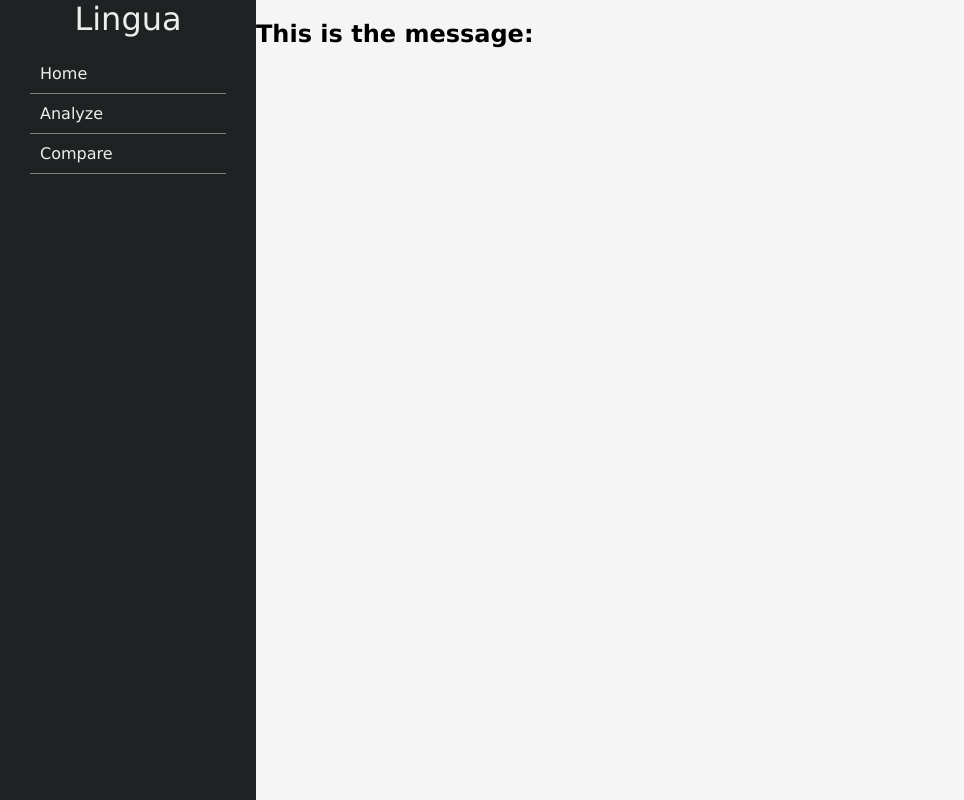
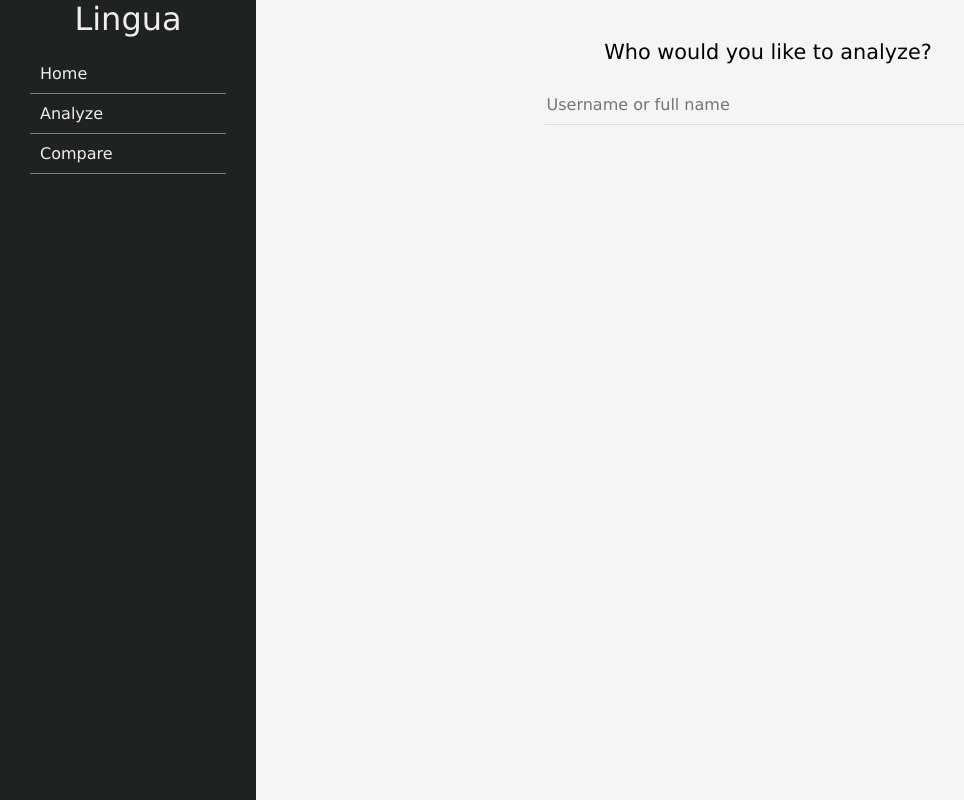
Before and after one commit to rtama/lingua, a React app: page /#/Analyze in a window 1280 px wide. Shown: the whole page, without its empty margins (0-964 px from the left). Built offline with nearby package versions, Linux system fonts and the light colour scheme; no server answers.

Commit message:
Search component passes user data back up to parent for api call + search interface

```diff
--- a/package.json
+++ b/package.json
@@ -3,7 +3,7 @@
   "version": "0.0.0",
   "private": true,
   "scripts": {
-    "start": "node ./bin/www",
+    "start": "nodemon ./bin/www",
     "build": "webpack-dev-server --config ./webpack.config.js --watch --progress --colors"
   },
   "dependencies": {
--- /dev/null
+++ b/src/components/Search/Search.jsx
@@ -0,0 +1,45 @@
+import React from 'react';
+
+class Search extends React.Component {
+  constructor(props) {
+    super(props);
+    this.state = {user_value: ''}
+    this.handleChange = this.handleChange.bind(this);
+    this.handleSubmit= this.handleSubmit.bind(this);
+  }
+
+  handleChange(event) {
+    this.setState({user_value: event.target.value});
+  }
+
+  handleSubmit(event) {
+    event.preventDefault();
+    this.props.searchSubmit(this.state.user_value);
+  }
+
+  render() {
+    // let users = []
+    // this.props.users.forEach((user) => {
+    //   users.push(
+    //     <div key={user.id}>{user.firstName} {user.lastName}</div>
+    //   )
+    // })
+
+    return (
+      <div className='search_users_form'>
+        <p id='search-header'>Who would you like to analyze?</p>
+        <form onSubmit={this.handleSubmit}>
+          <input
+            type='text'
+            name='username'
+            size='50'
+            placeholder='Username or full name'
+            onChange={this.handleChange}
+            />
+        </form>
+      </div>
+    )
+  }
+}
+
+export default Search;
--- a/src/components/WordFrequency/WordFrequency.jsx
+++ b/src/components/WordFrequency/WordFrequency.jsx
@@ -1,5 +1,9 @@
 import React from 'react';
 import fetch from 'isomorphic-fetch';
+import Route from 'react-router-dom';
+
+// import child components
+import Search from '../Search/Search';
 
 
 class WordFrequency extends React.Component {
@@ -16,9 +20,12 @@ class WordFrequency extends React.Component {
     });
   }
 
+  searchSubmit(user_value) {
+    console.log(user_value);
+  }
+
   render() {
     let users = []
-
     this.state.users.forEach((user) => {
       users.push(
         <div key={user.id}>{user.firstName} {user.lastName}</div>
@@ -26,9 +33,10 @@ class WordFrequency extends React.Component {
     })
 
     return (
-    <h2>
-      This is the message: {users}
-    </h2>)
+      <div className='analyze'>
+        <Search searchSubmit={this.searchSubmit}></Search>
+      </div>
+    )
   }
 }
 
--- a/static/styles.css
+++ b/static/styles.css
@@ -56,3 +56,34 @@ header {
     text-decoration: none;
     color:#EEEEEE;
 }
+
+/* Main */
+.analyze {
+    margin: 20px;
+    margin-top: 40px;
+}
+
+/* Search */
+.search_users_form {
+    text-align: center;
+}
+
+.search_users_form input {
+     box-sizing: border-box;
+    -webkit-box-sizing: border-box;
+    -moz-box-sizing: border-box;
+    outline: none;
+    background: transparent;
+    border: none;
+    border-bottom: 1px solid #ddd;
+    height: 40px;
+    font: 16px Avenir, Verdana, sans-serif;
+}
+
+input:focus {
+    border-bottom: 1px solid #7986CB;
+}
+
+#search-header {
+    font-size: 1.3em;
+}
```
Also changed, not shown: src/components/SearchResultsDisplay/SearchResultsDisplay.jsx (added), 1 other file (tests, documents, lock files or other folders).
